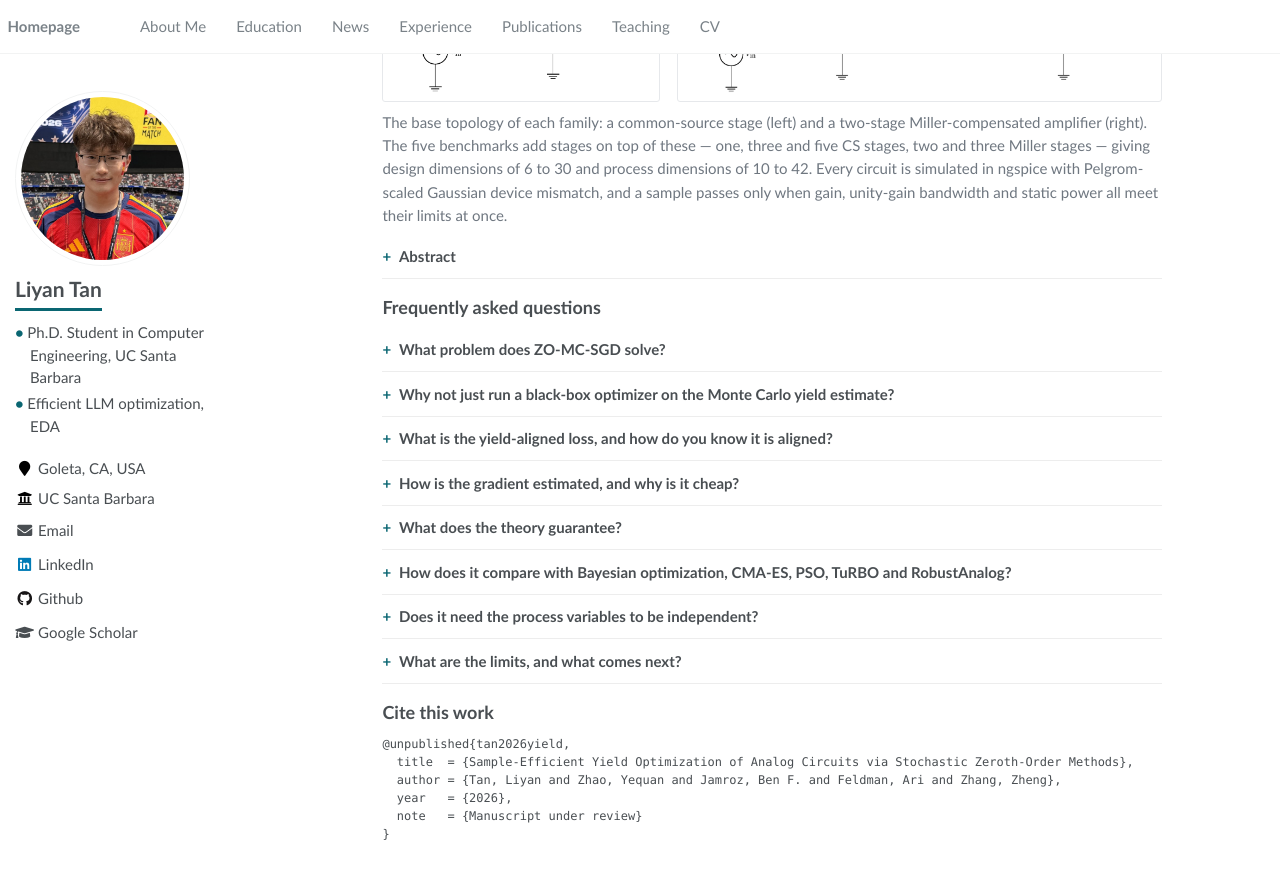
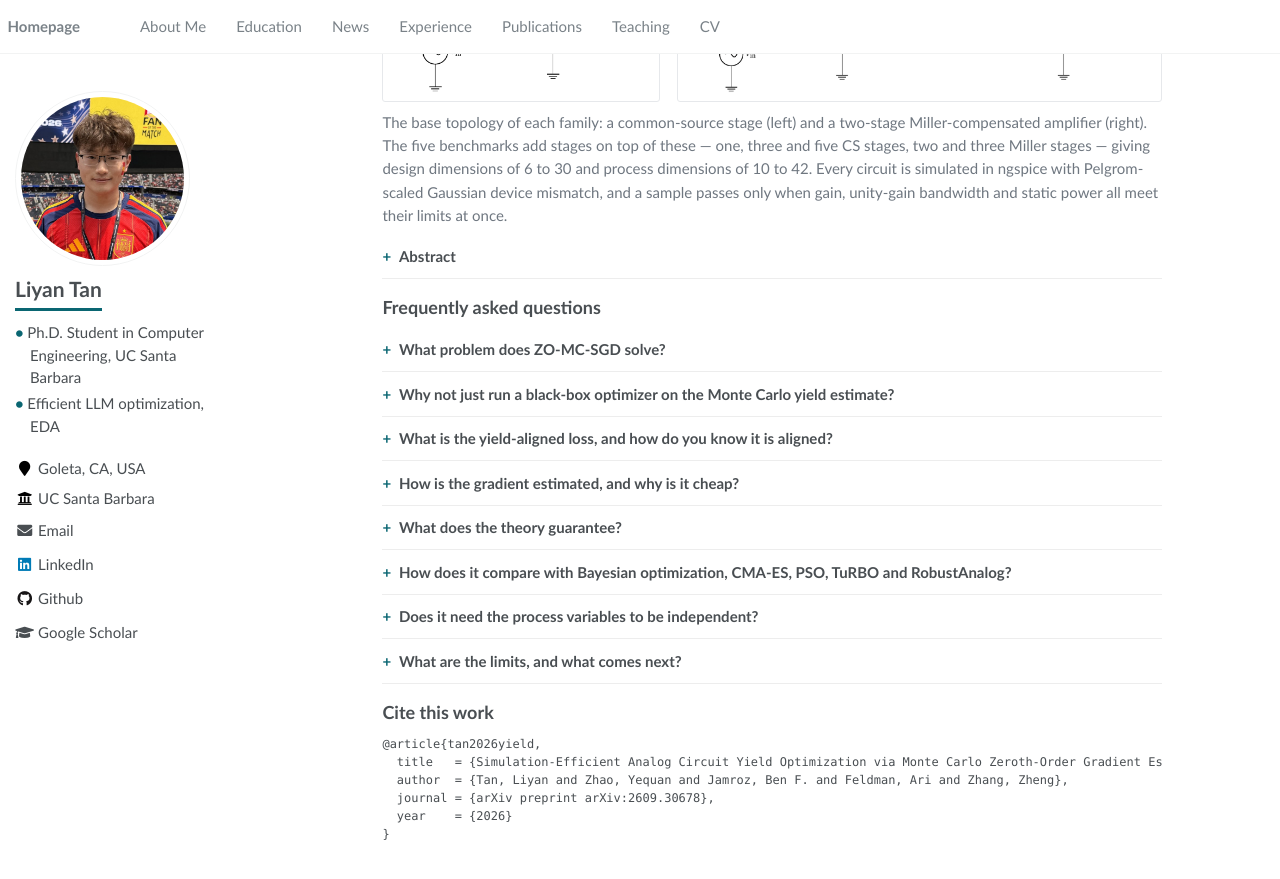
Before and after one commit to LiyanTan111/LiyanTan111.github.io, a Jekyll site: the page built from _pages/papers/zo-mc-sgd.md, in a window 1280 px wide and 900 px high, scrolled down 2794 px. Shown: the top 879 px of the window. Built offline with Jekyll 4.4.1, drawn with Linux system fonts in a browser that asks for light colours; some of the changed text lies outside the part shown.

Commit message:
ZO-MC-SGD: arXiv title, links and metadata

```diff
--- a/_pages/papers/zo-mc-sgd.md
+++ b/_pages/papers/zo-mc-sgd.md
@@ -1,10 +1,10 @@
 ---
 layout: paper
 permalink: /papers/zo-mc-sgd/
-title: "Sample-Efficient Yield Optimization of Analog Circuits via Stochastic Zeroth-Order Methods"
+title: "Simulation-Efficient Analog Circuit Yield Optimization via Monte Carlo Zeroth-Order Gradient Estimation"
 paper:
   slug: zo-mc-sgd
-  title: "Sample-Efficient Yield Optimization of Analog Circuits via Stochastic Zeroth-Order Methods"
+  title: "Simulation-Efficient Analog Circuit Yield Optimization via Monte Carlo Zeroth-Order Gradient Estimation"
   authors:
     - Liyan Tan
     - Yequan Zhao
@@ -12,9 +12,11 @@ paper:
     - Ari Feldman
     - Zheng Zhang
   year: 2026
-  date: "2026-09-01"
+  date: "2026-09-25"
   venue: "Under review"
-  venue_meta: "Manuscript under review"
+  venue_meta: "arXiv preprint"
+  arxiv: "2609.30678"
+  doi: "10.48550/arXiv.2609.30678"
   tldr: "Yield is the right objective for a manufacturable analog circuit, but a Monte Carlo yield estimate is piecewise constant in the design and expensive to sharpen, so it gives an optimizer almost nothing to follow. ZO-MC-SGD keeps yield as the score and optimizes a smooth specification-margin surrogate instead, turning every eight SPICE calls into one descent direction. It reaches a mean yield of 0.95 within 50–200 simulations on five benchmarks — up to 8x fewer than the best baseline."
   problem: "Yield — the probability that a fabricated instance meets every specification under process variation — is what makes a design manufacturable, but it is a hard optimization target. An empirical yield estimate averages binary pass/fail outcomes, so over large regions of the design space it does not move at all, and sharpening it costs simulations that only buy one scalar. Adjoint gradients would help but need derivatives from inside the simulator, which proprietary SPICE flows do not expose."
   method: "Each SPICE run is converted into signed specification margins rather than a pass/fail bit, and the margins are passed through a softplus and combined into a smooth per-sample loss. A Spearman rank-correlation test on a fixed calibration set confirms that lower loss really does mean higher yield before any optimization starts. ZO-MC-SGD then perturbs the design along random directions in +/- pairs, holding the process realization fixed within each pair, and averages the differences into a stochastic zeroth-order gradient — 2K = 8 SPICE calls per step — followed by an Adam update projected back onto the design box."
@@ -41,13 +43,13 @@ paper:
       a: "No — only independent samples from their joint distribution. Replacing the independent process model with a correlated one (correlation 0.5 among parameters sharing oxide, doping or lithographic effects) leaves the advantage intact: 200 simulations to target on 3-stage csamp against 400 for CMA-ES, and 25 against 100 on 2-stage csmiller."
     - q: "What are the limits, and what comes next?"
       a: "The method needs a process distribution that can be sampled. If that distribution is itself uncertain or drifts across manufacturing conditions, the problem becomes optimization under distributional uncertainty, and a distributionally robust formulation is the natural extension. The bounds carry no explicit process-dimension term, but the experiments only reach 42 mismatch variables; production-scale circuits with hundreds may need variance reduction or structure-exploiting estimators."
-  abstract: "Process variation makes yield a central concern in analog circuit design because a circuit must satisfy all specifications across manufacturing variations, not only at the nominal operating point. Direct yield optimization is difficult, however, because finite-sample Monte Carlo yield estimates are non-smooth with respect to design parameters, while accurate estimates can require many costly SPICE simulations. To address these challenges, zeroth-order Monte Carlo stochastic gradient descent (ZO-MC-SGD) is introduced as a black-box method for sample-efficient yield optimization. The method replaces the binary pass/fail objective with a smooth surrogate based on specification margins and estimates descent directions from a small number of perturbed SPICE simulations. A rank-correlation criterion checks whether the surrogate preserves the design ordering induced by empirical yield. The resulting gradient estimator is analyzed theoretically, with guarantees on its accuracy and sample complexity. Across five analog circuit benchmarks, ZO-MC-SGD reaches a mean yield of 0.95 on four circuits within 50–200 SPICE simulations and the empirical yield ceiling on the fifth. It reduces the required simulation budget by up to a factor of eight relative to the best baseline; several of the five black-box and learning-based baselines fail to reach the target even at substantially larger budgets."
+  abstract: "Yield optimization under process variation is expensive because each candidate design must be evaluated across many Monte Carlo SPICE samples. The resulting finite-sample yield is also piecewise constant in the design parameters, providing little local information for optimization. We introduce zeroth-order Monte Carlo stochastic gradient descent (ZO-MC-SGD), a black-box method that converts continuous specification margins into stochastic descent directions. Each update evaluates opposite design perturbations under shared process samples, allowing a small simulation batch to estimate a local direction without differentiating SPICE or fitting a global surrogate model. A Spearman rank-correlation test checks that the margin-based loss orders designs consistently with empirical yield. We prove that the estimator is unbiased for a Gaussian-smoothed surrogate and derive variance and sample-complexity bounds with no explicit dependence on process dimension. Across five analog circuit benchmarks with up to 30 design variables and 42 process variables, ZO-MC-SGD reaches a mean yield of 0.95 on four circuits within 50–200 simulations and the empirical yield ceiling on the fifth. Relative to the best of five black-box and learning-based baselines, it reduces the required simulation budget by up to a factor of eight."
   bibtex: |
-    @unpublished{tan2026yield,
-      title  = {Sample-Efficient Yield Optimization of Analog Circuits via Stochastic Zeroth-Order Methods},
-      author = {Tan, Liyan and Zhao, Yequan and Jamroz, Ben F. and Feldman, Ari and Zhang, Zheng},
-      year   = {2026},
-      note   = {Manuscript under review}
+    @article{tan2026yield,
+      title   = {Simulation-Efficient Analog Circuit Yield Optimization via Monte Carlo Zeroth-Order Gradient Estimation},
+      author  = {Tan, Liyan and Zhao, Yequan and Jamroz, Ben F. and Feldman, Ari and Zhang, Zheng},
+      journal = {arXiv preprint arXiv:2609.30678},
+      year    = {2026}
     }
 ---
 
```
Also changed, not shown: _pages/about.md (+1 -1 lines).
